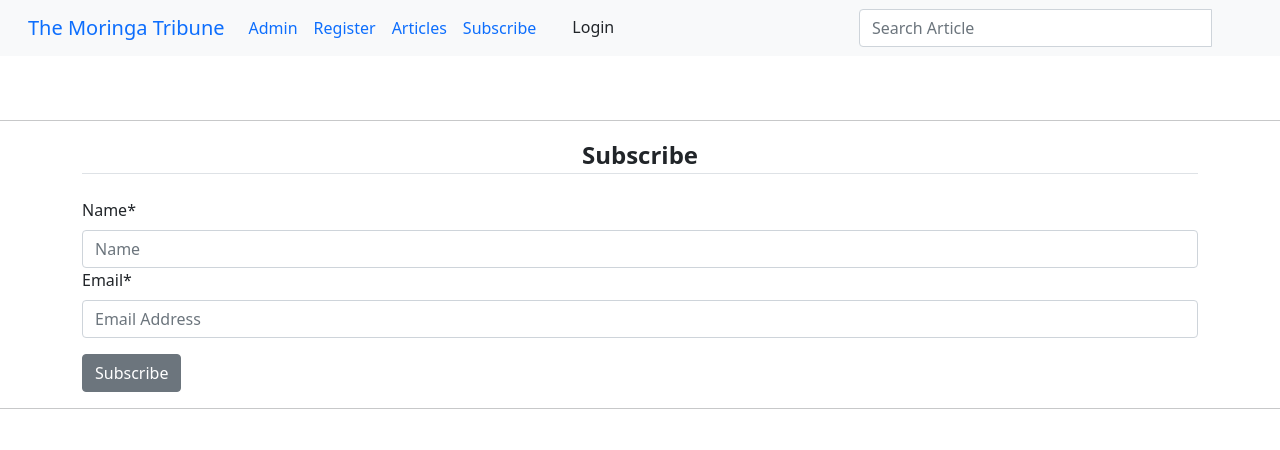
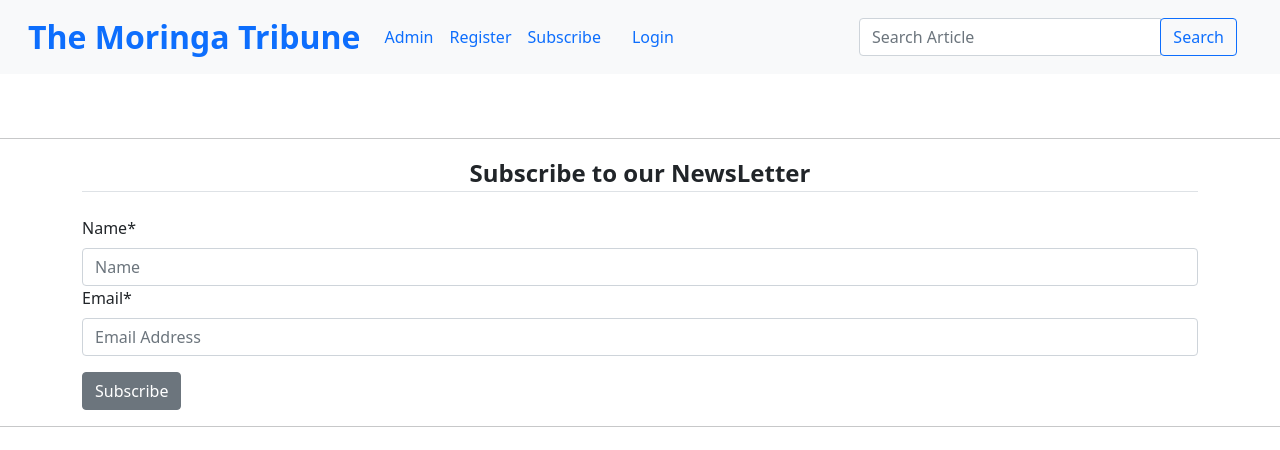
Before and after one commit to SayiaFelix/Django_news, a Django app: page /newsletter in a window 1280 px wide. Shown: the top 450 px of the page. Run offline with Django 4.2, Linux system fonts and the light colour scheme; some libraries are stand-ins or nearby versions.

Commit message:
setting up files

```diff
--- a/news/templates/all-news/newsletter.html
+++ b/news/templates/all-news/newsletter.html
@@ -11,7 +11,7 @@
         <form action="{% url 'newsletter' %}" method="POST">
             {% csrf_token %}
             <fieldset class="form-group">
-                <legend class='border-bottom mb-4 text-center fw-bold'>Subscribe</legend>
+                <legend class='border-bottom mb-4 text-center fw-bold'>Subscribe to our NewsLetter</legend>
                 {{ letterForm|crispy }}
             </fieldset>
             <div class="form-group">
--- a/news/templates/all-news/today-news.html
+++ b/news/templates/all-news/today-news.html
@@ -2,9 +2,10 @@
 {% block content %}
 {{ block.super}}
 {% load crispy_forms_tags %}
-
+<br>
 <div class="container">
   <h1 class='text-center'>News for {{date|date:"l d-F Y"}}</h1>
+  <hr>
   <!-- Looping through news   -->
   {% for news_item in news %}
   <hr>
--- a/news/templates/navbar.html
+++ b/news/templates/navbar.html
@@ -1,33 +1,33 @@
 <nav class="navbar navbar-expand-lg navbar-primary bg-light">
     <div class="container-fluid">
-      <a class="navbar-brand" href="{% url 'newsToday' %}">The Moringa Tribune</a>
+      <a class="navbar-brand fs-2 fw-bold" href="{% url 'newsToday' %}">The Moringa Tribune</a>
       <button class="navbar-toggler" type="button" data-bs-toggle="collapse" data-bs-target="#navbarSupportedContent" aria-controls="navbarSupportedContent" aria-expanded="false" aria-label="Toggle navigation">
         <span class="navbar-toggler-icon"></span>
       </button>
       <div class="collapse navbar-collapse" id="navbarSupportedContent">
             <ul class="navbar-nav me-auto mb-2 mb-lg-0">
-
                 <li class="nav-item">
                     <a class="nav-link" href="/admin">Admin</a>
                 </li>
-                <li class="nav-item">
-                  <a class="nav-link" href="/accounts/register/">Register</a>
-                </li>
-                 <li class="nav-item">
-                  <a class="nav-link" href="/article/3">Articles</a>
-                </li>
+                  <li class="nav-item">
+                    <a class="nav-link" href="/accounts/register/">Register</a>
+                  </li>
+                 {% comment %} <li class="nav-item">
+                  <a class="nav-link" href="/article/1">Articles</a>
+                </li>     {% endcomment %}
                 <li class="nav-item">
                   <a class="nav-link" href="{% url 'newsletter' %}">Subscribe</a>
               </li>
 
           <div class="col-sm-5 col-md-5">
             {% if user.is_authenticated %}
-              <li class="nav-item dropdown text-primary">
+              <li class="nav-item dropdown">
                 <a href="#" class="dropdown-toggle btn btn-default" data-toggle="dropdown" role="button" aria-expanded="false">Account </a>
                   <ul class="dropdown-menu" aria-labelledby="navbarDropdown" role="menu">
                   <li>
                     <a class="dropdown-item" href="{%url 'newsToday'%}">Home</a>
                   </li>
+
                   <li>
                     <a class="dropdown-item" href="{%url 'new-article'%}">Create Article</a>
                   </li>
@@ -36,13 +36,14 @@
                   </li>
                     <li><hr class="dropdown-divider"></li>
                   <li>
-                    <a class="dropdown-item" href="/logout">Logout</a>
+                    <a class="dropdown-item " href="/logout">Logout</a>
                   </li>
                 </ul>
               </li>
               {% else %}
-              <li>
-                <a class='btn btn-default' href="/accounts/login">Login</a>
+
+              <li class="nav-item">
+                <a class='nav-link' href="/accounts/login">Login</a>
               </li>
               {% endif %}
            </ul>
@@ -53,7 +54,7 @@
                    <div class="input-group">
                         <input type="text" class="form-control" placeholder="Search Article" name="article">
                       <div class="input-group-btn">
-                      <button class="btn btn-default" type="submit"><i class="glyphicon glyphicon-search"></i></button>
+                      <button class="btn btn-outline-primary" type="submit">Search<i class="glyphicon glyphicon-search"></i></button>
                       </div>
                   </div>
                 </form>
--- a/static/css/basenews.css
+++ b/static/css/basenews.css
@@ -1,3 +1,3 @@
 h1 {
-    color: rgb(40, 134, 60);
+    color: rgb(17, 33, 128);
 }
```
